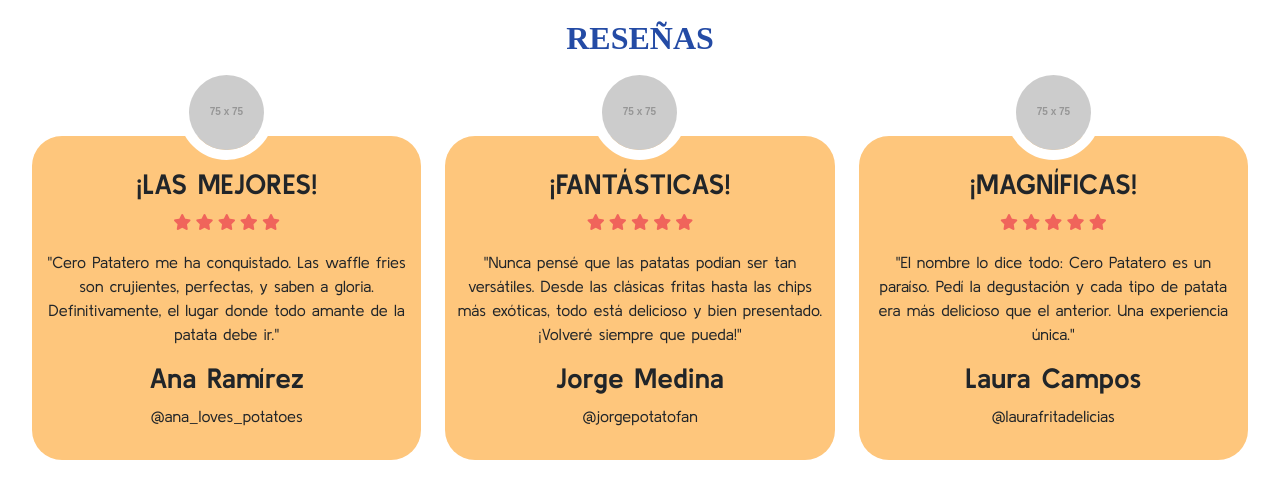
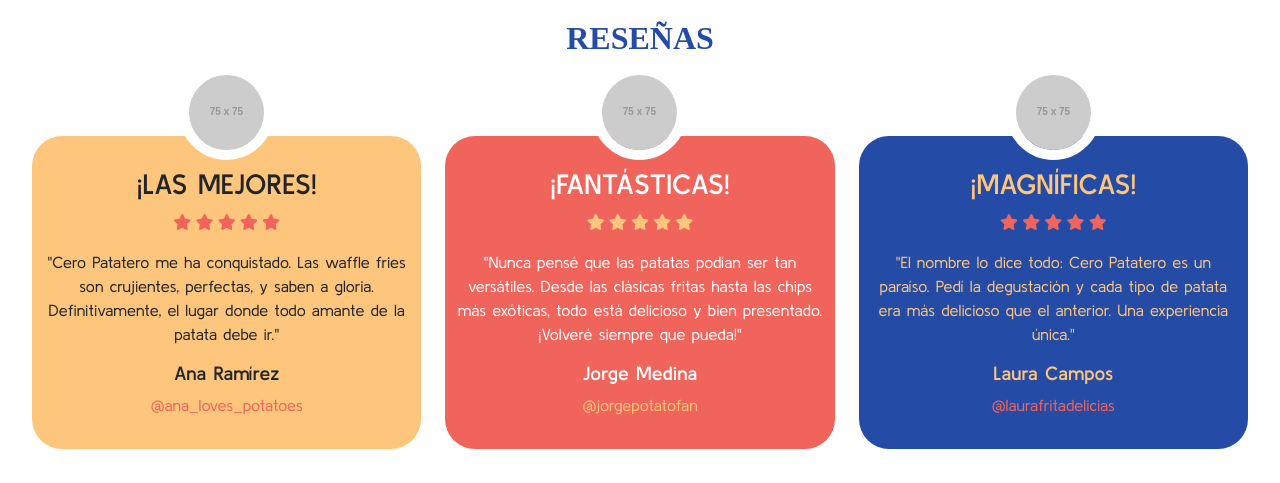
Before and after one commit to artguelles/ceropatatero, a plain HTML site: page index.html in a window 1280 px wide. Shown: the part 1420-1903 px from the top of the page. Drawn offline with nearby package versions, Linux system fonts and the light colour scheme; some packages are replaced by stand-ins of ours; grey boxes are pictures that could not be loaded; placeholder pictures from the web are drawn by us; a script that the page names is missing; a web font is replaced by a local one.

Commit message:
more formatting + fixed colors

```diff
--- a/css/styles.css
+++ b/css/styles.css
@@ -280,22 +280,53 @@
 }
 
 .review {
-    background-color: var(--yellow);
     padding: 1em;
     padding-top: 2em;
     margin-top: -1.5em;
 }
 
 .review h3 {
-    font-weight: 700;
+    font-weight: 600;
 }
 
-.fa-star {
-    color: var(--red);
+.review div:last-child h3 {
+    font-size: 1.2em;
 }
 
 .text-review {
     margin-top: 1em;
+}
+
+#rev-yellow {
+    background-color: var(--yellow);
+}
+
+#rev-yellow .fa-star, #rev-yellow div:last-child p {
+    color: var(--red);
+}
+
+#rev-red {
+    background-color: var(--red);
+}
+
+#rev-red p, #rev-red h3 {
+    color: var(--white);
+}
+
+#rev-red .fa-star, #rev-red div:last-child p {
+    color: var(--yellow);
+}
+
+#rev-blue {
+    background-color: var(--blue);
+}
+
+#rev-blue p, #rev-blue h3 {
+    color: var(--yellow);
+}
+
+#rev-blue .fa-star, #rev-blue div:last-child p {
+    color: var(--red);
 }
 
 #catering form {
--- a/index.html
+++ b/index.html
@@ -153,7 +153,7 @@
                     <div class="pic">
                         <img src="https://placehold.co/75">
                     </div>
-                    <div class="container text-center review round">
+                    <div class="container text-center review round" id="rev-yellow">
                         <h3>¡LAS MEJORES!</h3>
                         <div>
                             <i class="fa-solid fa-star"></i>
@@ -175,7 +175,7 @@
                     <div class="pic">
                         <img src="https://placehold.co/75">
                     </div>
-                    <div class="container text-center review round">
+                    <div class="container text-center review round" id="rev-red">
                         <h3>¡FANTÁSTICAS!</h3>
                         <div>
                             <i class="fa-solid fa-star"></i>
@@ -197,7 +197,7 @@
                     <div class="pic">
                         <img src="https://placehold.co/75">
                     </div>
-                    <div class="container text-center review round">
+                    <div class="container text-center review round" id="rev-blue">
                         <h3>¡MAGNÍFICAS!</h3>
                         <div>
                             <i class="fa-solid fa-star"></i>
```
